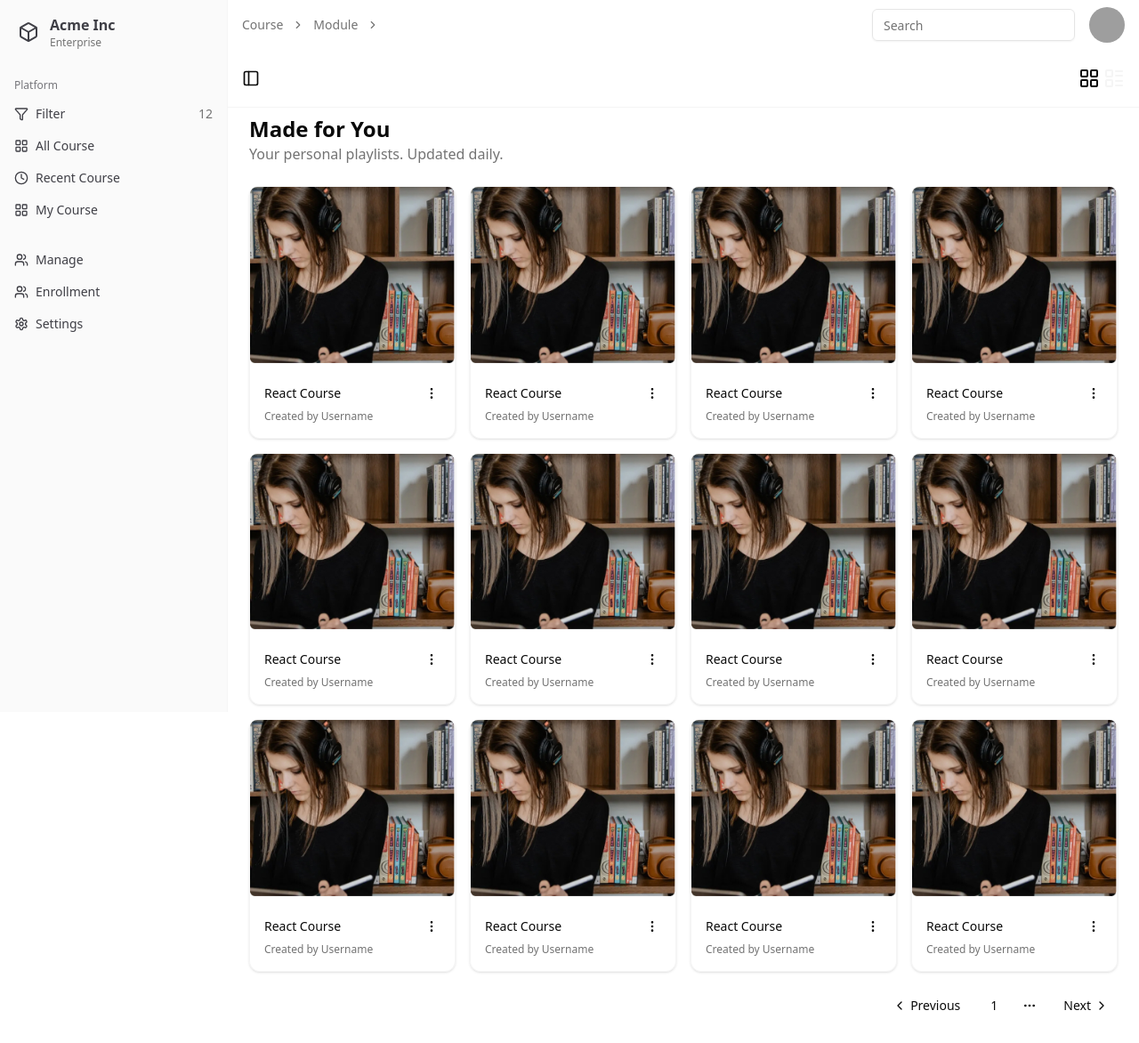
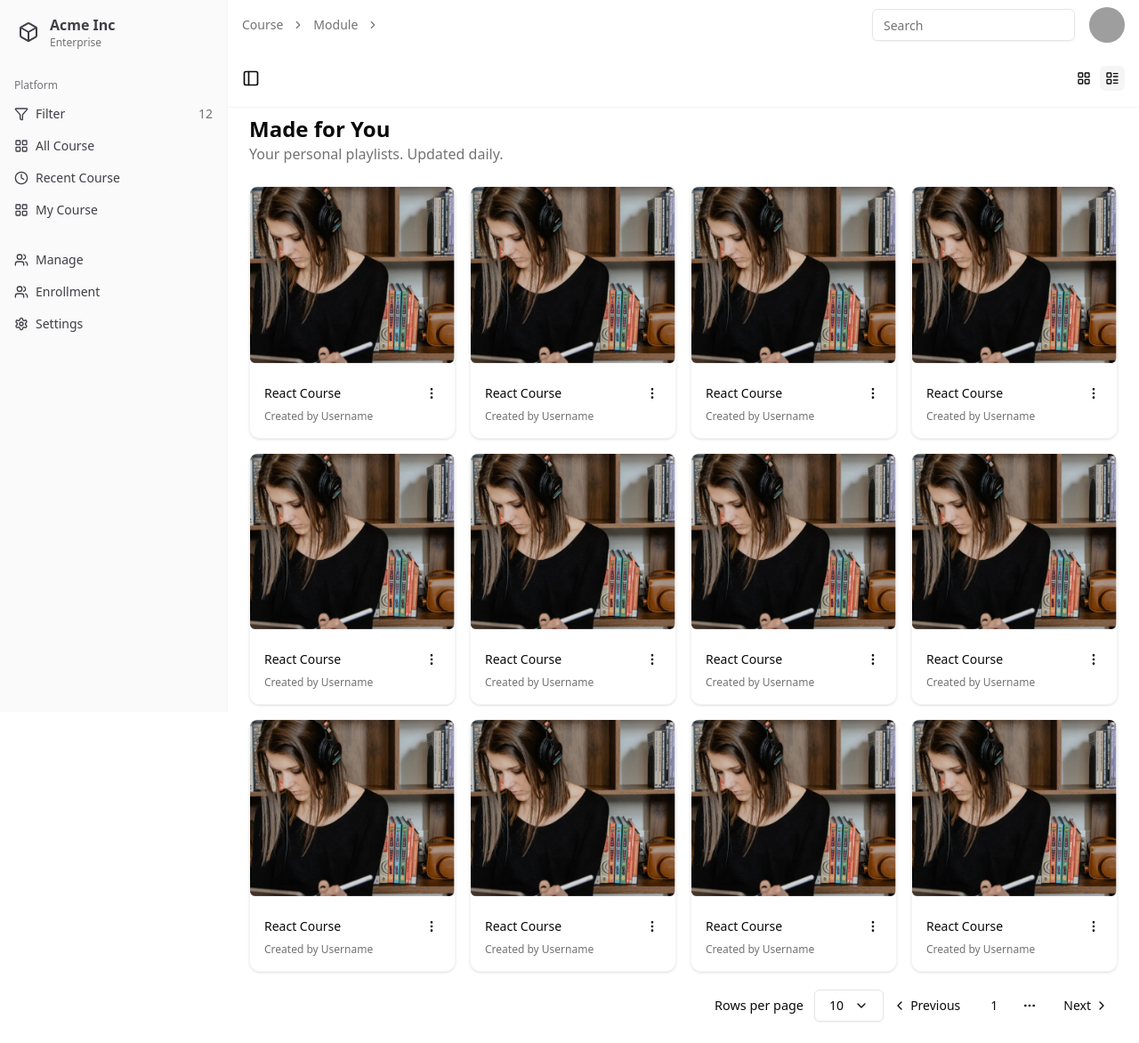
Before and after one commit to miikedev/dyc-dashboard, a React (Vite) app: page /dashboard in a window 1280 px wide. Shown: the whole page at 89% size. Built offline with nearby package versions, Linux system fonts and the light colour scheme; sample sign-in values are in the browser's storage; grey boxes are pictures that could not be loaded.

Commit message:
feat: hover layout icons and add rows per page

```diff
--- a/src/components/nav.jsx
+++ b/src/components/nav.jsx
@@ -42,8 +42,22 @@ export function Nav() {
               <SidebarTrigger className="-ml-1" />
             </div>
             <div className="flex items-center gap-1">
-              <LayoutGrid />
-              <LayoutList className="text-muted"/>
+              <Button
+                variant="ghost"
+                size="icon"
+                className="h-7 w-7"
+                onClick={(event) => console.log(event.target)}
+              >
+                <LayoutGrid />
+              </Button>
+              <Button
+                variant="ghost"
+                size="icon"
+                className="h-7 w-7 bg-[#dfdfdf50] hover:text-white"
+                onClick={(event) => console.log(event.target)}
+              >
+                <LayoutList className="hover:text-white z-10"/>
+              </Button>
             </div>
           </div>
           {/* <Separator orientation="vertical" className="mr-2 h-4" />
--- a/src/pages/dashboard.jsx
+++ b/src/pages/dashboard.jsx
@@ -1,11 +1,11 @@
 'use client'
-
+import { ChevronDown } from "lucide-react"
 import { useEffect, useState } from "react"
 import { CourseCard } from "@/components/course-card"
 import { SkeletonCard } from "@/components/skeleton-card"
 import { Pagination, PaginationContent, PaginationEllipsis, PaginationItem, PaginationLink, PaginationNext, PaginationPrevious } from "@/components/ui/pagination"
 import image from '../assets/image.png'
-
+import { Button } from "@/components/ui/button"
 export default function Dashboard() {
   const [isLoading, setIsLoading] = useState(true)
 
@@ -41,7 +41,15 @@ export default function Dashboard() {
             ))}
       </div>
       <div className="min-h-[100vh] flex-1 rounded-xl bg-muted/50 md:min-h-min" />
-      <div className="flex flex-end mt-5">
+      <div className="flex justify-end mt-5 items-center">
+        <div className="flex items-center">
+        <div className="flex w-1/2 gap-2 items-center">
+        <p className="text-[.9rem] w-[6.5rem] font-light">Rows per page</p>
+        <Button variant="outline" className="">
+          <span>10</span>
+          <ChevronDown className="ml-1" />
+        </Button>
+        </div>
         <Pagination>
           <PaginationContent>
             <PaginationItem>
@@ -58,6 +66,7 @@ export default function Dashboard() {
             </PaginationItem>
           </PaginationContent>
         </Pagination>
+        </div>
       </div>
     </div>
   )
```
